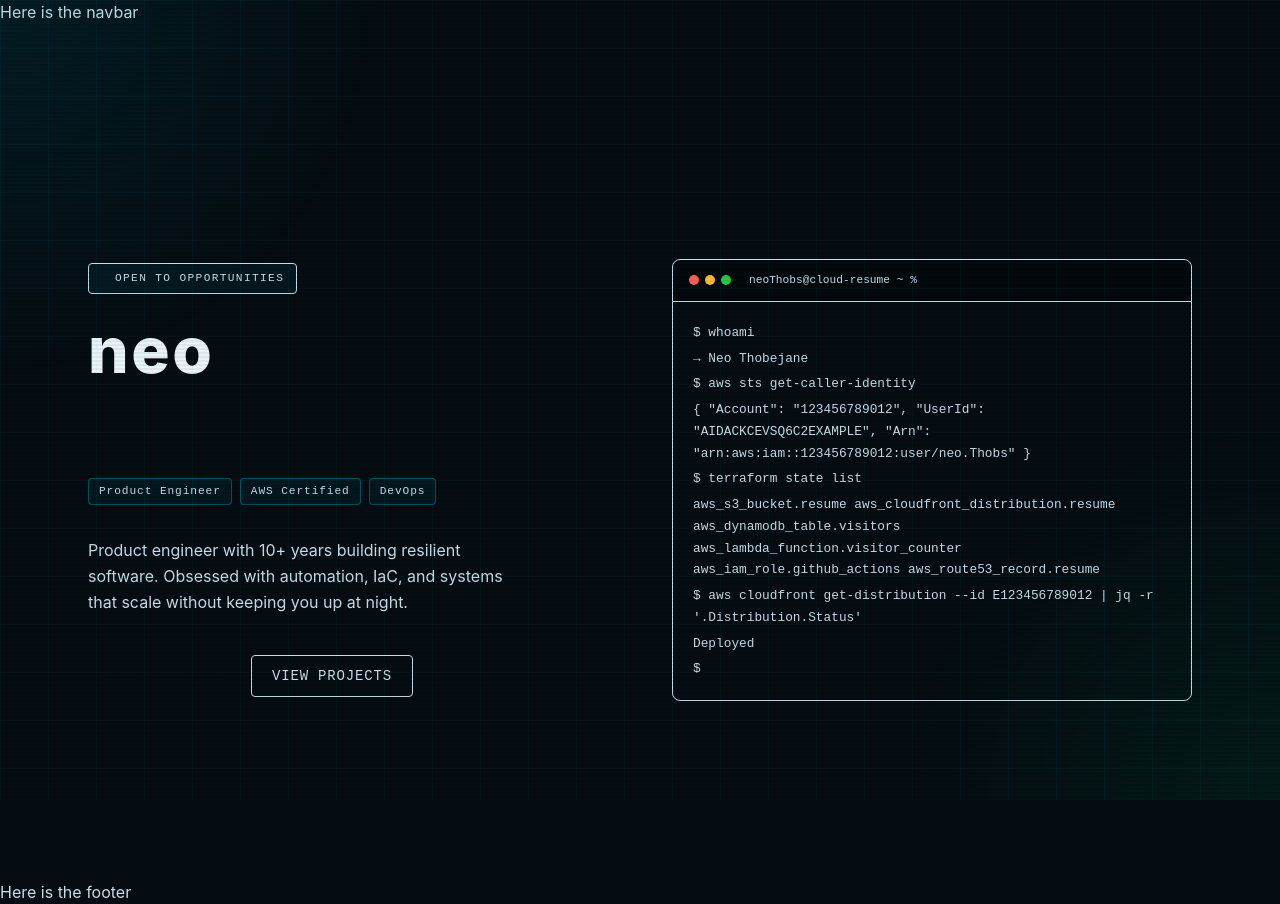
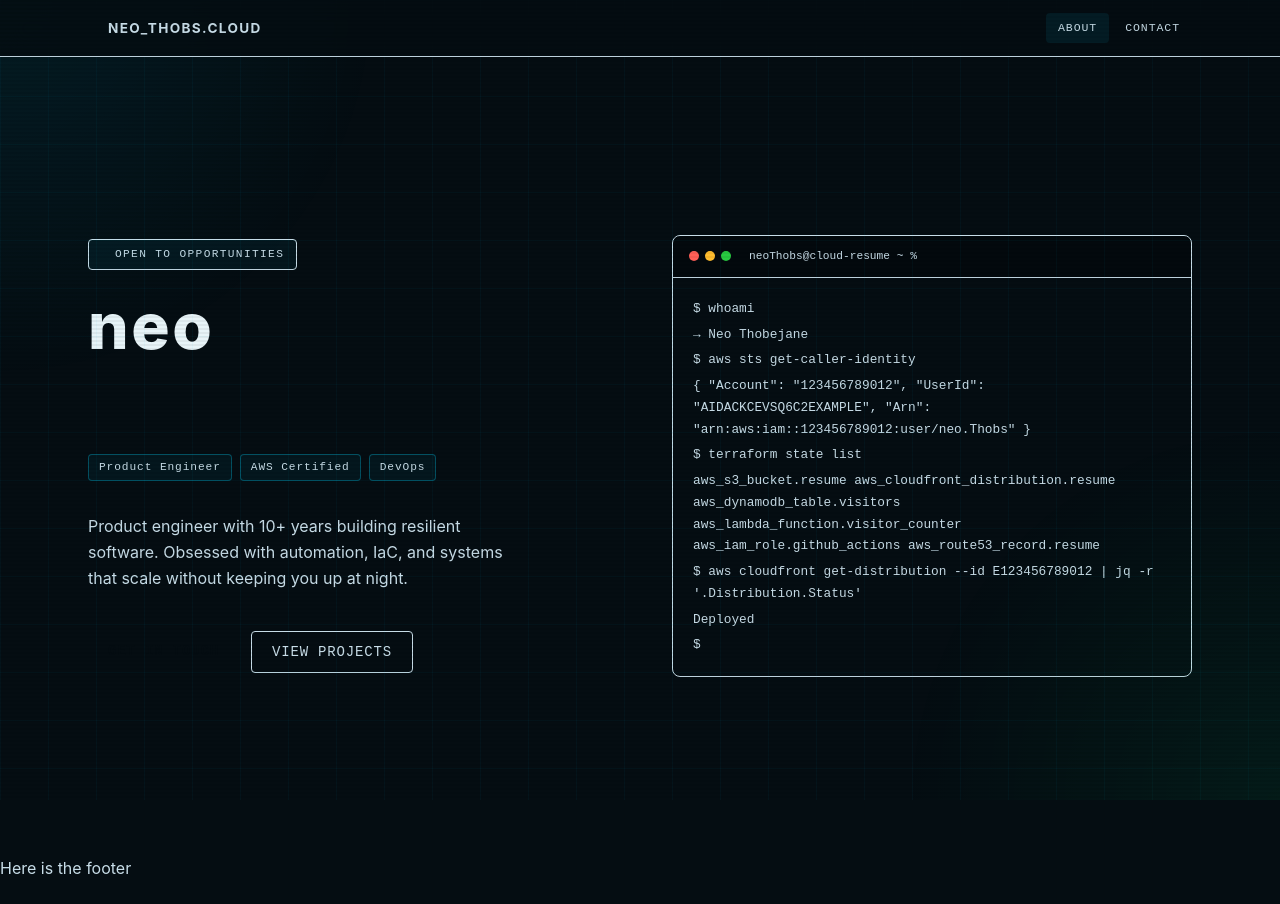
Before and after one commit to neo-thobz/profile-picture, a React (Vite) app: page / in a window 1280 px wide. After the commit the page ends 880 px from the top, so only its background shows below. Built offline with nearby package versions, Linux system fonts and the light colour scheme; a web font is replaced by a local one.

Commit message:
feat: add content for nav bar

```diff
--- a/src/components/NavBar.tsx
+++ b/src/components/NavBar.tsx
@@ -1,7 +1,64 @@
+import { useState } from "react";
+
 export default function NavBar() {
+
+    const [activeSection, setActiveSection] = useState('About')
+    const [mobileMenuOpen, setMobileMenuOpen] = useState(false)
+
+    const NAV_LINKS = ['About', 'Contact']
+
+
     return(
-        <div>
-            Here is the navbar
+       <nav className="fixed top-0 left-0 right-0 z-40 border-b" style={{ borderColor: 'var(--color-border)', background: 'rgba(5,13,18,0.85)', backdropFilter: 'blur(12px)' }}>
+        <div className="max-w-6xl mx-auto px-6 h-14 flex items-center justify-between">
+          <div className="flex items-center gap-3">
+            <div className="w-2 h-2 rounded-full animate-pulse" style={{ background: 'var(--color-green)' }} />
+            <span style={{ fontFamily: 'var(--font-display)', fontSize: '0.85rem', fontWeight: 700, color: 'var(--color-green)', letterSpacing: '0.1em' }}>
+              NEO_THOBS.CLOUD
+            </span>
+          </div>
+          <div className="hidden md:flex items-center gap-1">
+            {NAV_LINKS.map(link => (
+              <a
+                key={link}
+                href={`#${link.toLowerCase()}`}
+                onClick={() => setActiveSection(link)}
+                className="px-3 py-1.5 rounded transition-all duration-200"
+                style={{
+                  fontFamily: 'var(--font-mono)',
+                  fontSize: '0.72rem',
+                  letterSpacing: '0.08em',
+                  color: activeSection === link ? 'var(--color-cyan)' : 'var(--color-muted)',
+                  background: activeSection === link ? 'rgba(0,212,255,0.08)' : 'transparent',
+                }}
+                onMouseEnter={e => { if (activeSection !== link) (e.target as HTMLElement).style.color = 'var(--color-text)' }}
+                onMouseLeave={e => { if (activeSection !== link) (e.target as HTMLElement).style.color = 'var(--color-muted)' }}
+              >
+                {link.toUpperCase()}
+              </a>
+            ))}
+          </div>
+          <button
+            className="md:hidden p-1.5"
+            onClick={() => setMobileMenuOpen(!mobileMenuOpen)}
+            style={{ color: 'var(--color-cyan)' }}
+          >
+            <div className="w-5 h-0.5 mb-1" style={{ background: 'currentColor' }} />
+            <div className="w-5 h-0.5 mb-1" style={{ background: 'currentColor' }} />
+            <div className="w-5 h-0.5" style={{ background: 'currentColor' }} />
+          </button>
         </div>
+        {mobileMenuOpen && (
+          <div className="md:hidden border-t px-6 py-4 flex flex-col gap-2" style={{ borderColor: 'var(--color-border)', background: 'rgba(5,13,18,0.98)' }}>
+            {NAV_LINKS.map(link => (
+              <a key={link} href={`#${link.toLowerCase()}`}
+                onClick={() => setMobileMenuOpen(false)}
+                style={{ fontFamily: 'var(--font-mono)', fontSize: '0.8rem', color: 'var(--color-text)', letterSpacing: '0.08em', padding: '0.5rem 0' }}>
+                {`> ${link.toUpperCase()}`}
+              </a>
+            ))}
+          </div>
+        )}
+      </nav>
     );
 }
```
